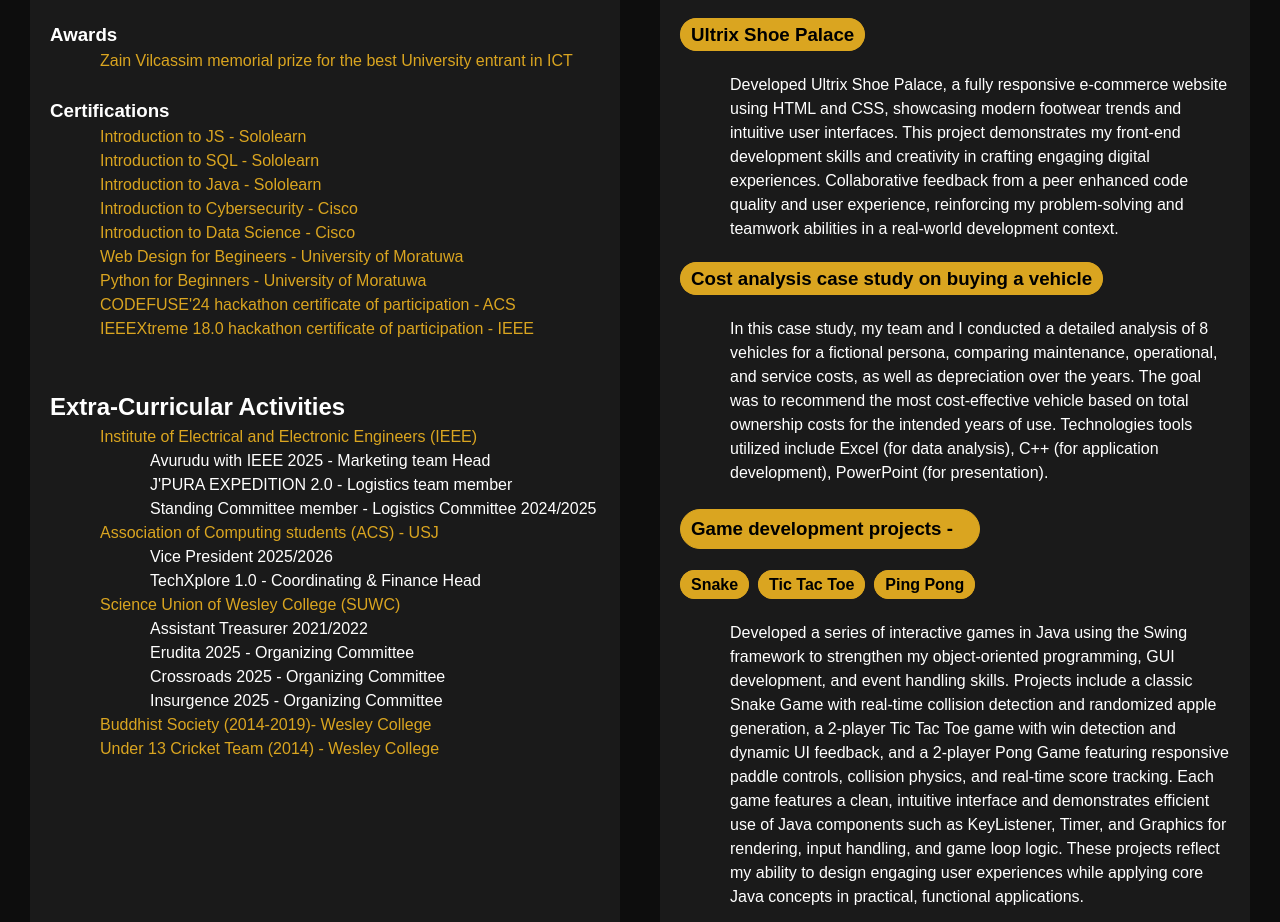
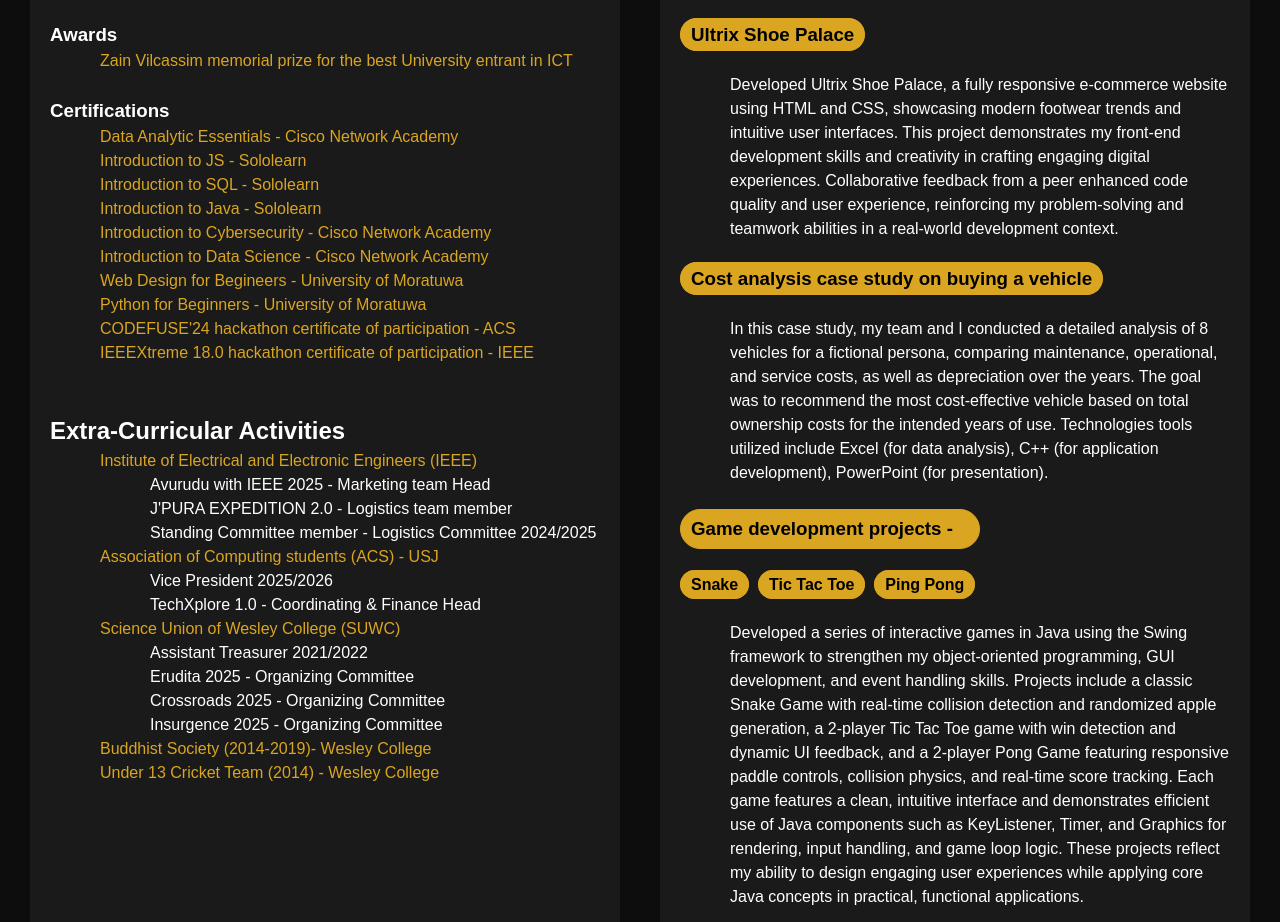
Before and after one commit to anushka-rodrigo/Portfolio, a plain HTML site: page index.html in a window 1280 px wide. Shown: the part 1127-2049 px from the top of the page. Drawn offline with Linux system fonts and the light colour scheme.

Commit message:
Updated certificate list

```diff
--- a/index.html
+++ b/index.html
@@ -96,11 +96,12 @@
 
 			<h3>Certifications</h3>
 				<ul id="certi">
+					<li><a href="https://www.credly.com/badges/027a4441-a303-4e3c-bcfc-44f6f750b5ed/public_url">Data Analytic Essentials - Cisco Network Academy</a></li>
 					<li><a href="https://www.sololearn.com/en/certificates/CC-DOLXZ9DO">Introduction to JS - Sololearn</a></li>
 					<li><a href="https://www.sololearn.com/en/certificates/CC-OZBA3BIQ">Introduction to SQL - Sololearn</a></li>
 					<li><a href="https://www.sololearn.com/en/certificates/CC-VSYXPBN3">Introduction to Java - Sololearn</a></li>
-					<li><a href="https://www.credly.com/badges/0d5ceada-6941-446b-b38a-cd3bfcdb621e/linked_in_profile">Introduction to Cybersecurity - Cisco</a></li>
-					<li><a href="https://www.credly.com/badges/00ee8d2c-5c21-49eb-9007-da3ae907a6ab/public_url">Introduction to Data Science - Cisco</a></li>
+					<li><a href="https://www.credly.com/badges/0d5ceada-6941-446b-b38a-cd3bfcdb621e/public_url">Introduction to Cybersecurity - Cisco Network Academy</a></li>
+					<li><a href="https://www.credly.com/badges/00ee8d2c-5c21-49eb-9007-da3ae907a6ab/public_url">Introduction to Data Science - Cisco Network Academy</a></li>
 					<li>Web Design for Begineers - University of Moratuwa</li>
 					<li>Python for Beginners - University of Moratuwa</li>
 					<li>CODEFUSE'24 hackathon certificate of participation - ACS</li>
--- a/style.css
+++ b/style.css
@@ -193,6 +193,7 @@ table ul{
     background-color: red;
     border: 1px solid red;
     border-radius: 50px;
+    padding: 3px;
     color: black;
 }
 
```
